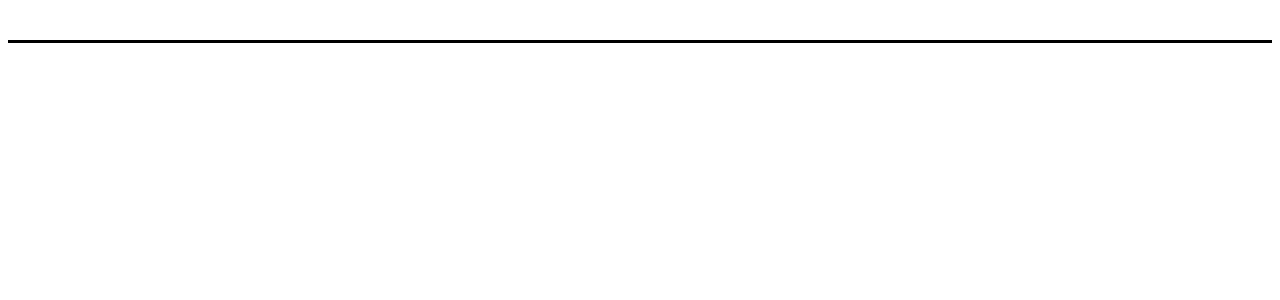
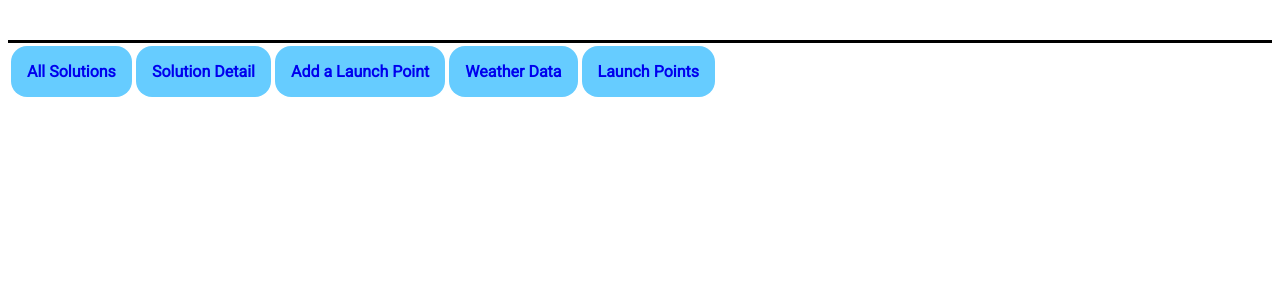
Before and after one commit to carlosgj/HARP-Predictor, a Django app: page /Predictor/ in a window 1280 px wide. Shown: the part 125-425 px from the top of the page. Run offline with Django 3.2, Linux system fonts and the light colour scheme.

Commit message:
UI updates

```diff
--- a/HAB_Site/HAB/HAB/settings.py
+++ b/HAB_Site/HAB/HAB/settings.py
@@ -129,7 +129,7 @@ USE_TZ = True
 
 # Static files (CSS, JavaScript, Images)
 # https://docs.djangoproject.com/en/1.10/howto/static-files/
-STATIC_ROOT ='/opt/HAB/Predictor/HAB_Site/staticfiles'
+STATIC_ROOT ='/opt/HAB/Predictor/HAB_Site/staticfiles/'
 STATIC_URL = '/static/'
 STATICFILES_DIRS = [
     os.path.join(BASE_DIR, "static"),
--- a/HAB_Site/HAB/HAB/urls.py
+++ b/HAB_Site/HAB/HAB/urls.py
@@ -17,7 +17,6 @@ from django.conf.urls import url, include
 from django.contrib import admin
 
 urlpatterns = [
-    url(r'^$',  include('Predictor.urls', namespace='Predictor')),
     url(r'^admin/', admin.site.urls),
     url(r'^Predictor/', include('Predictor.urls', namespace='Predictor')),
 ]
--- a/HAB_Site/HAB/Predictor/templates/Predictor/index.html
+++ b/HAB_Site/HAB/Predictor/templates/Predictor/index.html
@@ -1 +1,14 @@
 {% extends 'Predictor/Predictor.html' %}
+{% block content %}
+
+<table>
+<tr>
+<td><a href="multiMap"><div class="bigFriendlyButton">All Solutions</div></a></td>
+<td><a href="list"><div class="bigFriendlyButton">Solution Detail</div></a></td>
+<td><a href="addLaunchPoint"><div class="bigFriendlyButton">Add a Launch Point</div></a></td>
+<td><a href="listPreds"><div class="bigFriendlyButton">Weather Data</div></a></td>
+<td><a href="listLaunchPoints"><div class="bigFriendlyButton">Launch Points</div></a></td>
+</tr>
+</table>
+
+{% endblock %}
--- a/HAB_Site/HAB/Predictor/templates/Predictor/list.html
+++ b/HAB_Site/HAB/Predictor/templates/Predictor/list.html
@@ -8,7 +8,7 @@
 </tr>
 {% for pred in prediction_list %}
 <tr>
-<td>{{pred.id}}</td><td>{{pred.launchTime}}</td><td>{{pred.launchPoint.name}}</td>
+<td><a href="map/{{pred.id}}">{{pred.id}}</a></td><td>{{pred.launchTime}}</td><td>{{pred.launchPoint.name}}</td>
 <td>{{pred.ascentRate}}</td><td>{{pred.descentRate}}</td><td>{{pred.burstAltitude}}</td><td>{{pred.burstElapsed}}</td><td>{{pred.landingTime}}</td>
 <td>{{pred.landingLatitude}}</td><td>{{pred.landingLongitude}}</td><td>{{pred.landingElapsed}}</td>
 </tr>
--- a/HAB_Site/HAB/Predictor/urls.py
+++ b/HAB_Site/HAB/Predictor/urls.py
@@ -8,4 +8,5 @@ urlpatterns=[
     url(r'^map/(?P<pred_id>[0-9]+)\/?$', views.Map, name='map'),
     url(r'^multiMap\/?$', views.MultiMap, name='multimap'),
     url(r'^addLaunchPoint\/?$', views.addLaunchPoint, name="addLaunchPoint"),
+    url(r'^listLaunchPoints\/?$', views.LaunchPointList, name="launchPointList"),
 ]
--- a/HAB_Site/HAB/Predictor/views.py
+++ b/HAB_Site/HAB/Predictor/views.py
@@ -66,3 +66,8 @@ def PredictionList(request):
             pred.landingElapsed = None
     context = {'prediction_list':data,}
     return render(request, 'Predictor/list.html', context)
+
+def LaunchPointList(request):
+    data = list(launchLocation.objects.all())
+    context = {'lp_list':data,}
+    return render(request, 'Predictor/listLaunchPoints.html', context)
--- a/HAB_Site/HAB/static/styles.css
+++ b/HAB_Site/HAB/static/styles.css
@@ -12,3 +12,18 @@
     padding-top: 30px;
     padding-bottom: 30px;
 }
+
+.bigFriendlyButton{
+    border-radius: 1em;
+    padding: 1em 1em 1em 1em;
+    background-color:#66ccff;
+    font-weight:bold;
+}
+
+a:link{
+    text-decoration:none;
+}
+
+a:visited{
+    text-decoration:none;
+}
```
Also changed, not shown: HAB_Site/HAB/Predictor/templates/Predictor/listLaunchPoints.html (added, +12 -0 lines).
